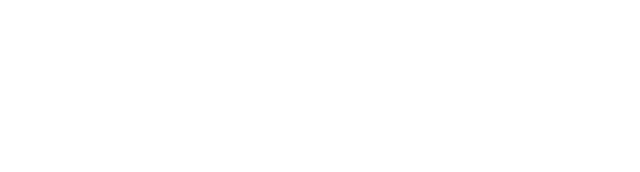
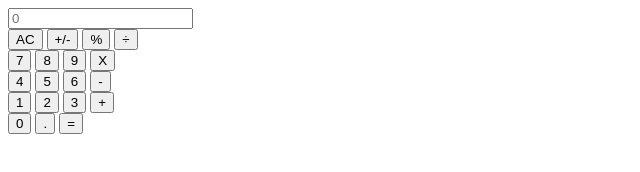
Before and after one commit to gautamaggarwaldev/CalculatorWebApp, a plain HTML site: page index.html in a window 1280 px wide. Shown: the whole page, without its empty margins (0-640 px from the left). Drawn offline with Linux system fonts and the light colour scheme.

Commit message:
added keys

```diff
--- a/index.html
+++ b/index.html
@@ -9,5 +9,55 @@
 </head>
 <body>
 
+    <div class="caluclator">
+
+        <div class="ip">
+            <input id="display" type="text" placeholder="0">
+        </div>
+
+        <div class="row-1">
+            <div class="keyset-1">
+                <button>AC</button>
+                <button>+/-</button>
+                <button>%</button>
+                <button>÷</button>
+            </div>
+        </div>
+
+        <div class="row-2">
+            <div class="keyset-2">
+                <button>7</button>
+                <button>8</button>
+                <button>9</button>
+                <button>X</button>
+            </div>
+        </div>
+        <div class="row-3">
+            <div class="keyset-3">
+                <button>4</button>
+                <button>5</button>
+                <button>6</button>
+                <button>-</button>
+            </div>
+        </div>
+        <div class="row-4">
+            <div class="keyset-4">
+                <button>1</button>
+                <button>2</button>
+                <button>3</button>
+                <button>+</button>
+            </div>
+        </div>
+        <div class="row-5">
+            <div class="keyset-5">
+                <button>0</button>
+                <button>.</button>
+                <button>=</button>
+            </div>
+        </div>
+
+
+    </div>
+
 </body>
 </html>
```
